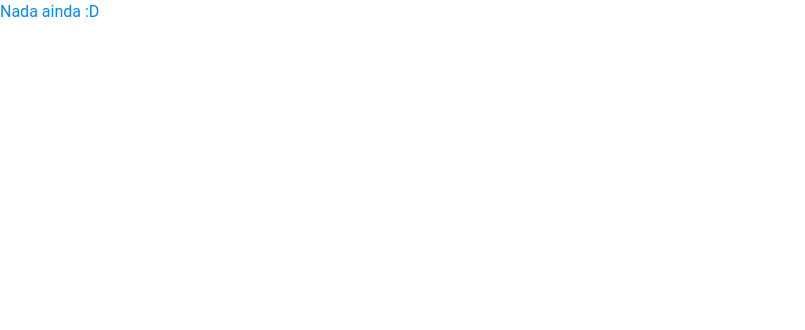
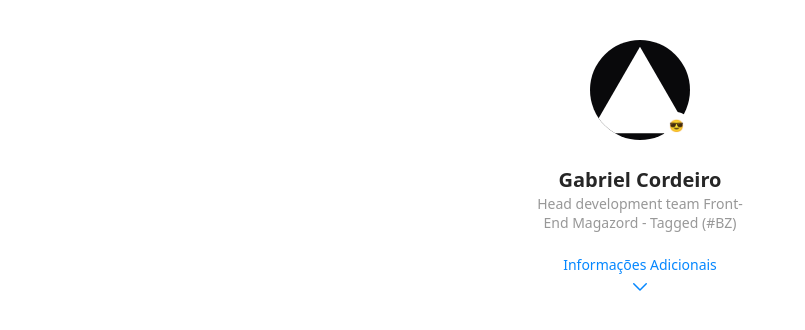
Before and after one commit to AlvaroRCardoso/desafio-github, a Next.js app: page / in a window 1280 px wide. Shown: the top 330 px of the page, without its empty margins (0-805 px from the left). Built offline with nearby package versions, Linux system fonts and the light colour scheme.

Commit message:
feat: criar componente Perfil

```diff
--- /dev/null
+++ b/src/components/layouts/Perfil.tsx
@@ -0,0 +1,71 @@
+import { useState } from "react";
+import Image from "next/image";
+import { GoChevronDown, GoLink, GoLocation, GoOrganization } from "react-icons/go";
+import { FaInstagram } from "react-icons/fa";
+
+export default function Perfil() {
+  const [showAdditionalInfo, setShowAdditionalInfo] = useState(false);
+
+  const toggleAdditionalInfo = () => {
+    setShowAdditionalInfo(!showAdditionalInfo);
+  };
+
+  return (
+    <div className="w-full flex flex-col justify-center items-center gap-6">
+      <div className="relative w-[100px] h-[100px]">
+        <Image
+          src="/vercel.svg"
+          alt="Imagem de Perfil"
+          width={100}
+          height={100}
+          className="rounded-full bg-zinc-950 min-h-[100px]"
+        />
+        <div className="bg-background w-7 h-7 rounded-full text-[12px] flex justify-center items-center absolute right-0 bottom-0">
+          😎
+        </div>
+      </div>
+      <div className="text-center max-w-57">
+        <h1 className="text-lg text-preto font-bold">Gabriel Cordeiro</h1>
+        <h2 className="text-cinza text-xs font-normal">Head development team Front-End Magazord - Tagged (#BZ)</h2>
+      </div>
+      <div className="w-full flex flex-col items-center gap-1">
+        <button
+            onClick={toggleAdditionalInfo}
+            className="text-link flex flex-col items-center"
+          >
+            <p className="text-xs font-normal">Informações Adicionais</p>
+            <div className={`transition-transform duration-300 ${showAdditionalInfo ? 'rotate-180' : ''}`}>
+              <GoChevronDown className="w-6 h-6" />
+            </div>
+          </button>
+
+          <div
+            className={`w-full overflow-hidden transition-all duration-300 ease-in-out ${
+              showAdditionalInfo
+                ? 'max-h-60 opacity-100 transform translate-y-0'
+                : 'max-h-0 opacity-0 transform -translate-y-4'
+            }`}
+          >
+            <ul className="flex flex-col gap-2.5 p-4 rounded-2xl bg-background-cinza text-link">
+              <li className="flex items-center gap-2">
+                <GoOrganization />
+                <span className="text-xs">Magazord - plataforma</span>
+              </li>
+              <li className="flex items-center gap-2">
+                <GoLocation />
+                <span className="text-xs">Rio do Sul - SC</span>
+              </li>
+              <li className="flex items-center gap-2">
+                <GoLink />
+                <span className="text-xs">Cordas hub uok</span>
+              </li>
+              <li className="flex items-center gap-2">
+                <FaInstagram />
+                <span className="text-xs">Gabriel.s.cordeiro</span>
+              </li>
+            </ul>
+          </div>
+      </div>
+    </div>
+  );
+}
--- a/src/pages/index.tsx
+++ b/src/pages/index.tsx
@@ -1,7 +1,9 @@
+import Perfil from "@/components/layouts/Perfil";
+
 export default function Home() {
   return (
-    <>
-      <h1 className="font-display text-link">Nada ainda :D</h1>
-    </>
+    <div className="px-6 py-10 box-border w-full h-full">
+      <Perfil />
+    </div>
   );
 }
```
Also changed, not shown: package.json (+5 -4 lines), 1 other file (tests, documents, lock files or other folders).
